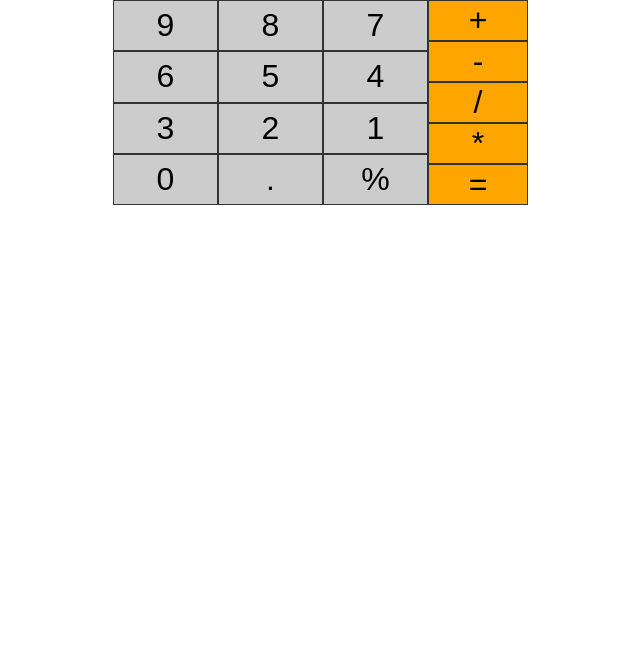
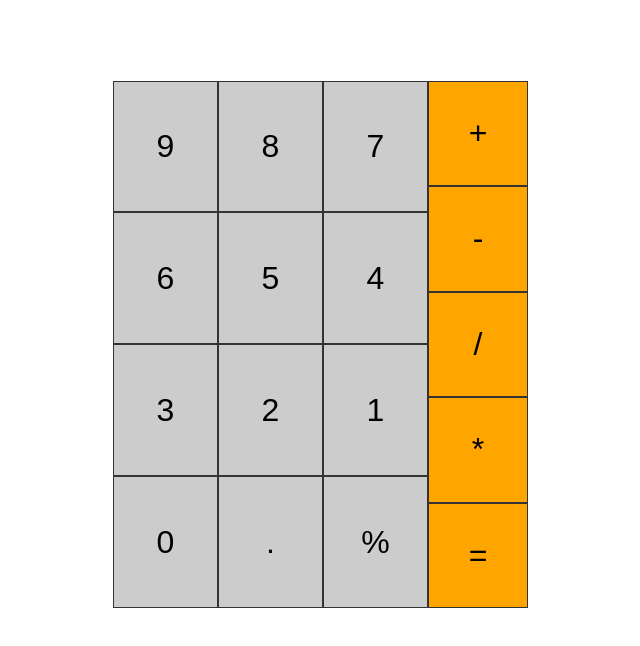
Before and after one commit to i3onilha/calulator-gitflow, a React (Create React App) app: page / in a window 1280 px wide. Shown: the top 646 px of the page, without its empty margins (317-957 px from the left). Built offline with nearby package versions, Linux system fonts and the light colour scheme.

Commit message:
[feature] Adds min height to app

```diff
--- a/src/index.css
+++ b/src/index.css
@@ -6,6 +6,7 @@ body {
 }
 .wrapper {
   max-width: 420px;
+  min-height: 76vh;
   margin: 0 auto;
 }
 
```
